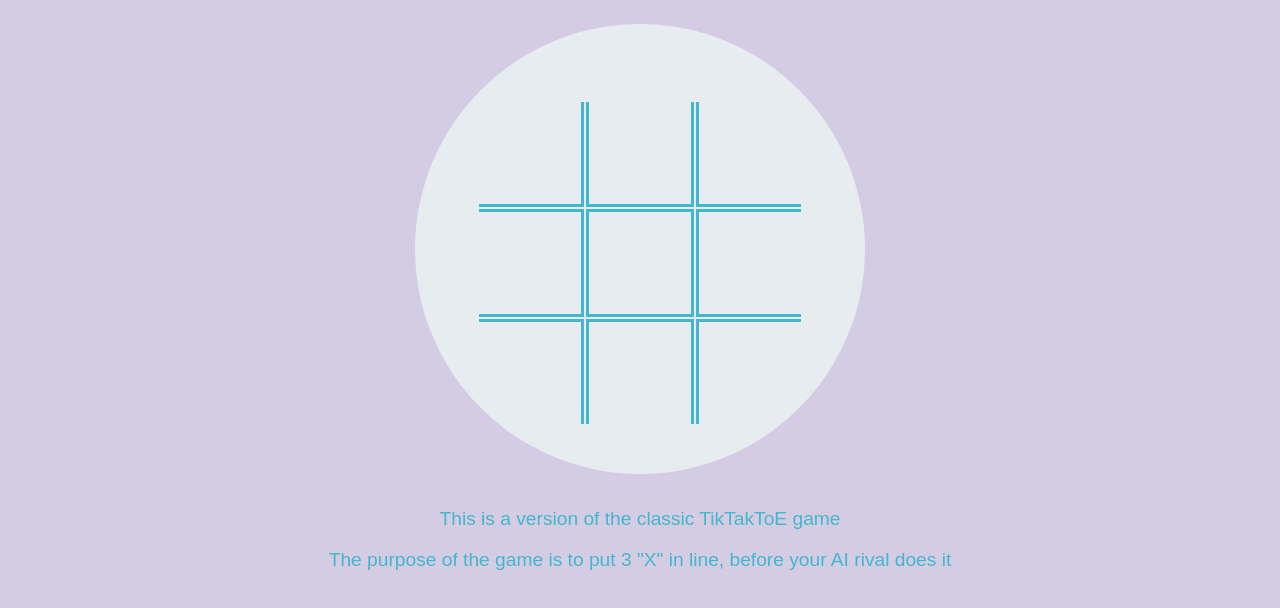
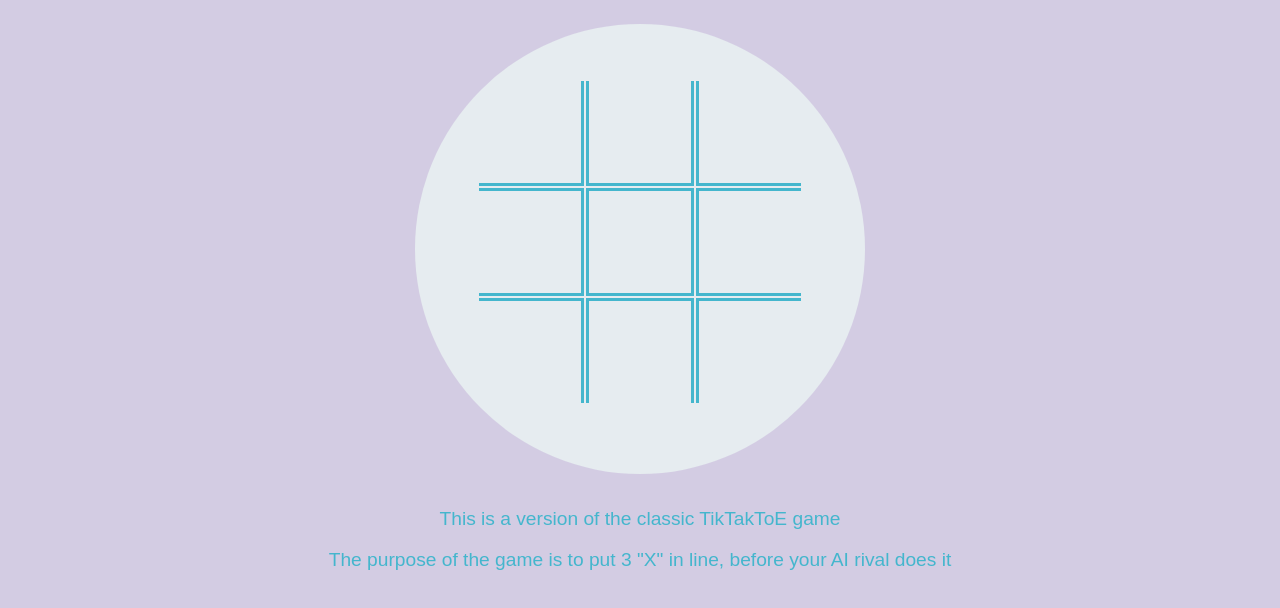
Before and after one commit to Code-Institute-Submissions/tictactoe-11, a plain HTML site: page index.html in a window 1280 px wide. Shown: the part 80-688 px from the top of the page. Drawn offline with Linux system fonts and the light colour scheme.

```diff
--- a/assets/css/style.css
+++ b/assets/css/style.css
@@ -41,7 +41,7 @@ td {
 
 table {
     position: relative;
-    margin: 15% auto 15% auto;
+    margin: 10% auto 15% auto;
 }
 
 table tr:first-child td {
```
Also changed, not shown: favicon.ico (added).
